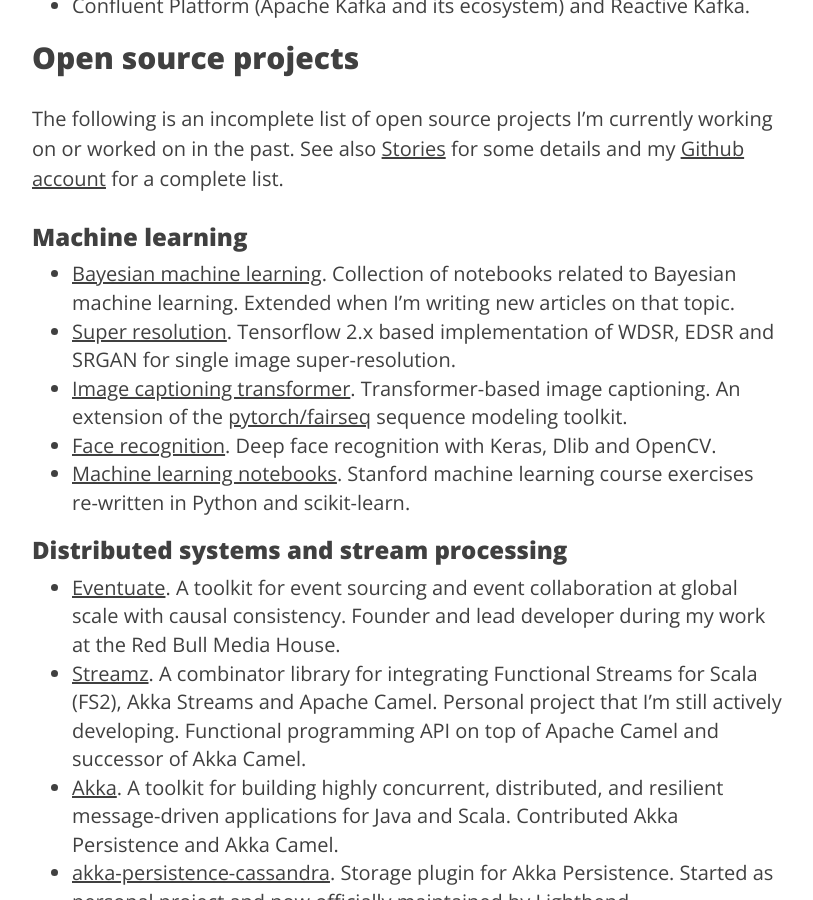
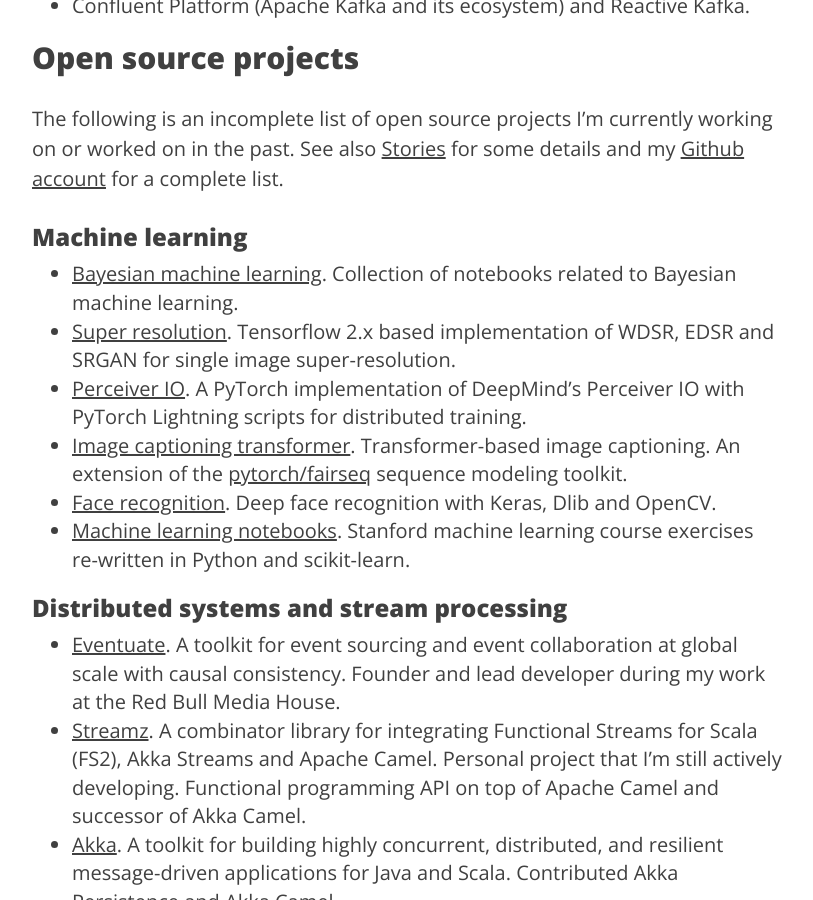
Before and after one commit to krasserm/krasserm.github.io, a Jekyll site: the page built from resume.md, in a window 1280 px wide and 900 px high, scrolled down 5263 px. Shown: the whole window, without its empty margins (233-1046 px from the left). Built offline with Jekyll 4.4.1, drawn with Linux system fonts in a browser that asks for light colours.

Commit message:
Add Perceiver IO project

```diff
--- a/resume.md
+++ b/resume.md
@@ -172,9 +172,11 @@
 ### Machine learning
 
 - [Bayesian machine learning](https://github.com/krasserm/bayesian-machine-learning). Collection of notebooks related to
-  Bayesian machine learning. Extended when I'm writing new articles on that topic.
+  Bayesian machine learning.
 - [Super resolution](https://github.com/krasserm/super-resolution). Tensorflow 2.x based implementation of WDSR, EDSR
   and SRGAN for single image super-resolution.
+- [Perceiver IO](https://github.com/krasserm/perceiver-io). A PyTorch implementation of DeepMind's Perceiver IO with
+  PyTorch Lightning scripts for distributed training.
 - [Image captioning transformer](https://github.com/krasserm/fairseq-image-captioning). Transformer-based image captioning.
   An extension of the [pytorch/fairseq](https://github.com/pytorch/fairseq) sequence modeling toolkit.
 - [Face recognition](https://github.com/krasserm/face-recognition). Deep face recognition with Keras, Dlib and OpenCV.
```
